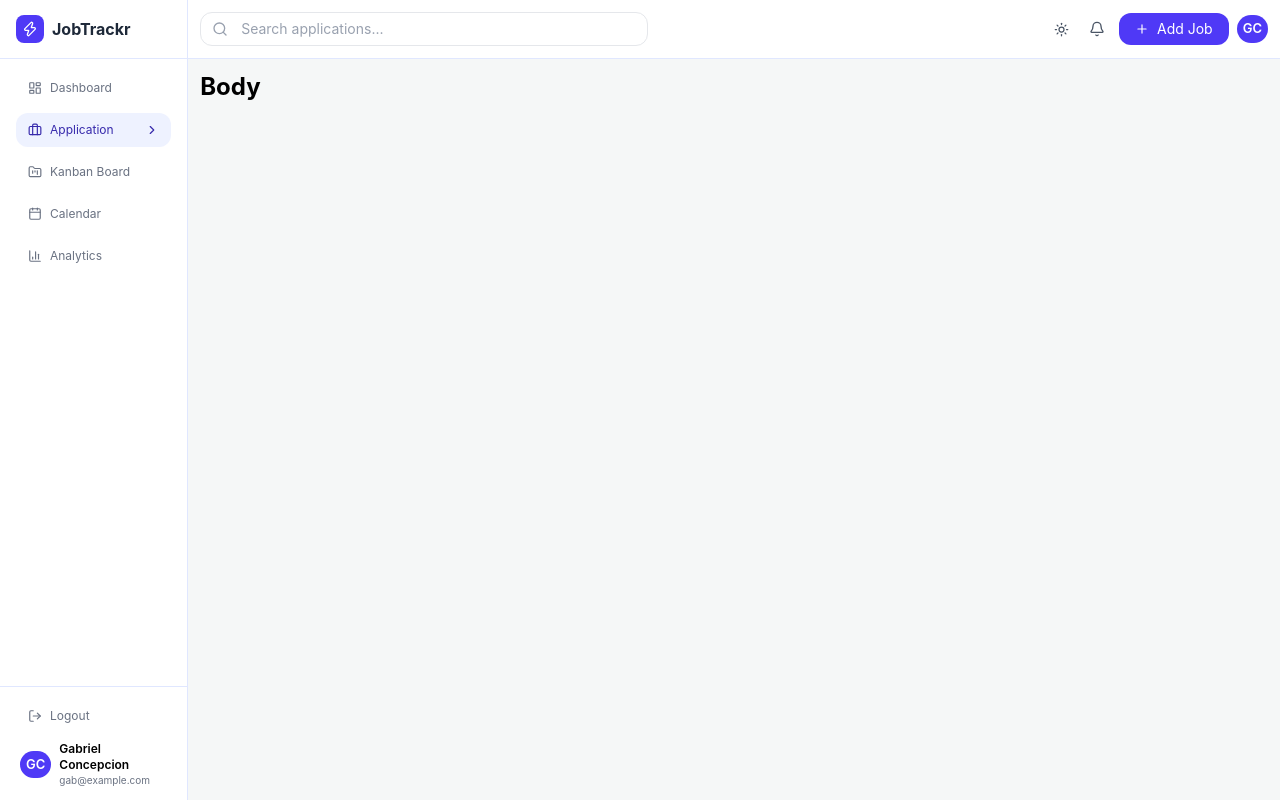
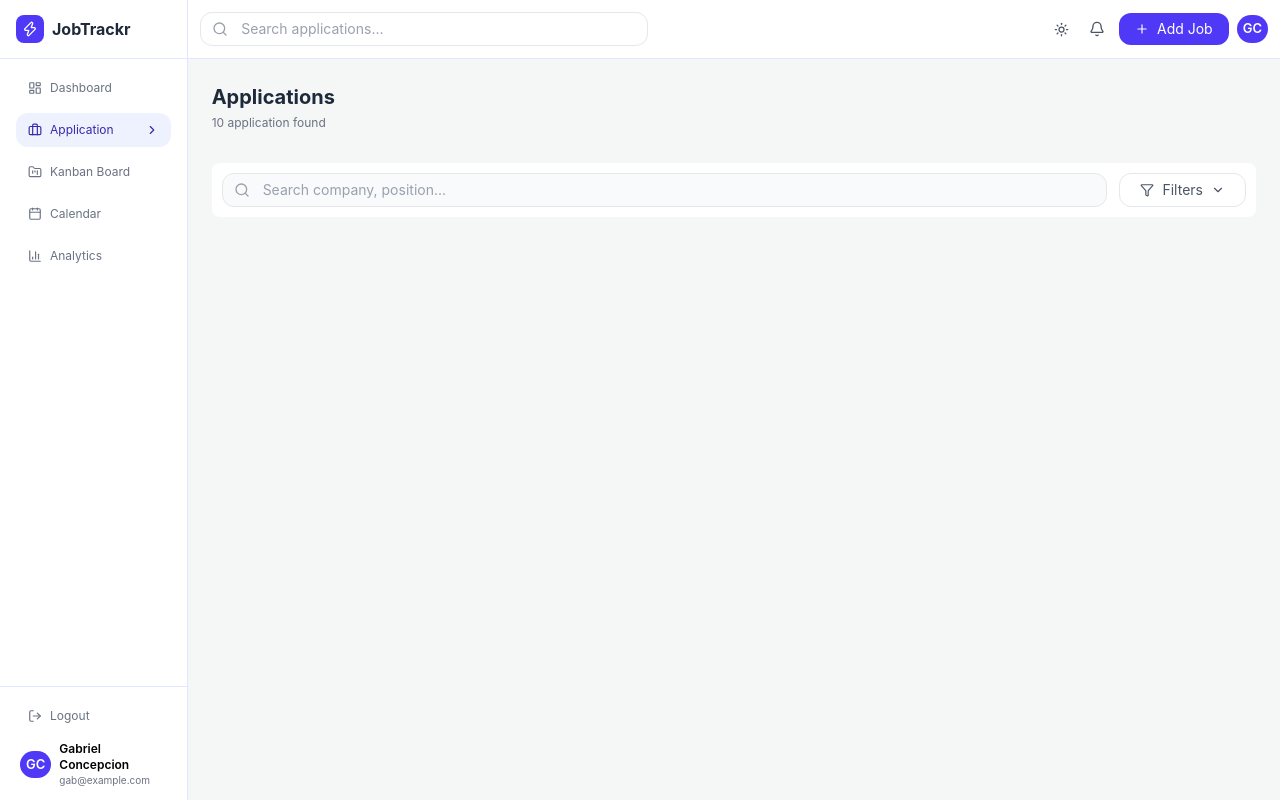
Before and after one commit to Code-W-Gab/JobTrackr, a React (Vite) app in the folder client/: page /application in a window 1280 px wide. Built offline with nearby package versions, Linux system fonts and the light colour scheme.

Commit message:
add search and filter at application page

```diff
--- /dev/null
+++ b/client/src/components/ui/dashboard/Applications.tsx
@@ -0,0 +1,68 @@
+import { Search, Funnel, ChevronDown, ChevronUp } from "lucide-react"
+import { useState } from "react"
+
+export default function Applications(){
+  const [filterActive, setFilterActive] = useState<boolean>(false);
+
+  const platforms = [ "All", "LinkedIn", "Indeed", "JobStreet", "Glassdoor", "Company Website", "Referral", "Other" ]
+  const locationType = [ "All", "On-site", "Remote", "Hybrid" ]
+  const jobType = [ "All", "Full-time", "Part-time", "Contract", "Internship" ]
+
+  return(
+    <main className="h-full w-full p-6 bg-[#f5f7f7] border-l border-indigo-100">
+      <div className="space-y-1">
+        <h1 className="font-bold text-xl text-gray-800">Applications</h1>
+        <p className="text-xs text-gray-500">10 application found</p>
+      </div>
+      <div className="bg-white p-2.5 rounded-lg mt-8">
+        <div className="flex items-center gap-3">
+          <div className="w-full">
+            <div className="relative flex items-center">
+              <div className="absolute pointer-events-none left-3">
+                <Search className="size-4 text-gray-400" />
+              </div>
+              <input
+                type="text"
+                placeholder="Search company, position..."
+                className="w-full py-1.5 pl-10 pr-4 text-sm text-gray-700 bg-gray-50 border border-gray-200 rounded-xl focus:border-blue-500 focus:ring-1 focus:ring-blue-500 focus:outline-none transition-all placeholder:text-gray-400"
+              />
+            </div>
+          </div>
+
+          <button onClick={() => setFilterActive(!filterActive)} className="flex items-center gap-2 border border-gray-200 px-5 py-1.5 rounded-xl text-gray-600">
+            <Funnel size={14}/>
+            <span className="text-sm">Filters</span>
+            {filterActive ? <ChevronUp size={14} /> : <ChevronDown size={14} />}
+          </button>
+        </div>
+
+        <div className={`grid grid-cols-3 gap-4 mt-3 ${filterActive ? 'block' : 'hidden'}`}>
+          {/* Platform */}
+          <select className="mt-1.5 w-full border border-gray-200 bg-gray-50 rounded-xl py-1.5 px-3 focus:ring-indigo-500 focus:border-indigo-500 sm:text-sm">
+            {platforms.map((platform) => (
+              <option key={platform} value={platform}>
+                {platform}
+              </option>
+            ))}
+          </select>
+          {/* Location Type */}
+          <select className="mt-1.5 w-full border border-gray-200 bg-gray-50 rounded-xl py-1.5 px-3 focus:ring-indigo-500 focus:border-indigo-500 sm:text-sm">
+            {locationType.map((location) => (
+              <option key={location} value={location}>
+                {location}
+              </option>
+            ))}
+          </select>
+          {/* Job Type */}
+          <select className="mt-1.5 w-full border border-gray-200 bg-gray-50 rounded-xl py-1.5 px-3 focus:ring-indigo-500 focus:border-indigo-500 sm:text-sm">
+            {jobType.map((job) => (
+              <option key={job} value={job}>
+                {job}
+              </option>
+            ))}
+          </select>
+        </div>
+      </div>
+    </main>
+  )
+}
--- a/client/src/components/ui/dashboard/Dashboard.tsx
+++ b/client/src/components/ui/dashboard/Dashboard.tsx
@@ -1,4 +1,4 @@
-import { Briefcase, Calendar, TrendingUp, Award, Target, CircleX, icons } from 'lucide-react';
+import { Briefcase, Calendar, TrendingUp, Award, Target, CircleX } from 'lucide-react';
 import AddJob from "../../common/AddJob";
 import { useState } from 'react';
 import AddApplicationModal from "../../overlays/AddApplicationModal";
@@ -54,8 +54,8 @@ export default function Dashboard(){
     <main className="h-full w-full p-6 bg-[#f5f7f7] border-l border-indigo-100">
       <div className="flex items-center justify-between">
         <div className="space-y-1">
-          <h1 className="font-bold text-2xl text-gray-800">Good morning, Gab</h1>
-          <p className="text-sm text-gray-500">Here's what's happening with your job search today.</p>
+          <h1 className="font-bold text-xl text-gray-800">Good morning, Gab</h1>
+          <p className="text-xs text-gray-500">Here's what's happening with your job search today.</p>
         </div>
         <AddJob name="Add Application" onClick={() => setIsModalOpen(true)} />
       </div>
@@ -67,7 +67,7 @@ export default function Dashboard(){
                 <stats.icon size={16}/>
               </div>
               <div className='mt-2'>
-                <h1 className='text-2xl font-bold text-indigo-600'>{stats.count}</h1>
+                <h1 className={`text-2xl font-semibold ${stats.color}`}>{stats.count}</h1>
                 <p className='text-[10px] text-gray-600'>{stats.name}</p>
               </div>
             </div>
--- a/client/src/pages/ApplicationPage.tsx
+++ b/client/src/pages/ApplicationPage.tsx
@@ -1,11 +1,11 @@
-import Body from '../layout/dashboard/Body';
+import Applications from '../components/ui/dashboard/Applications';
 import DashboardLayout from '../layout/dashboard/DashboardLayout';
 
 export default function ApplicationPage() {
   return(
     <main>
       <DashboardLayout>
-        <Body/>
+        <Applications/>
       </DashboardLayout>
     </main>
   )
```
